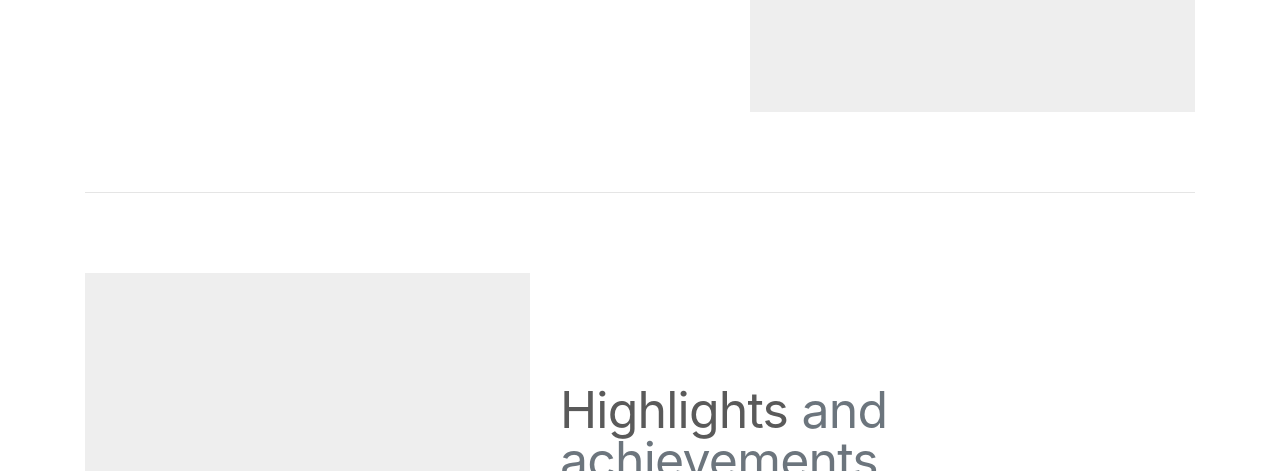
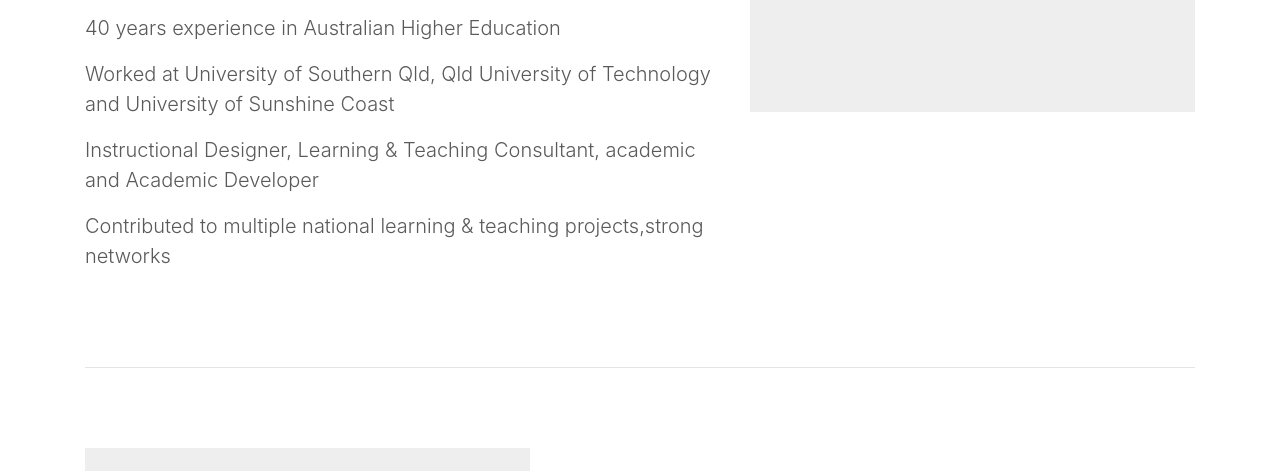
Before and after one commit to ccottman/ccottman.github.io, a plain HTML site: page index.html in a window 1280 px wide. Shown: the part 791-1262 px from the top of the page. Drawn offline with nearby package versions, Linux system fonts and the light colour scheme.

Commit message:
Updated Background and experience

```diff
--- a/index.html
+++ b/index.html
@@ -63,6 +63,10 @@
       <div class="col-md-7">
         <h2 class="featurette-heading">Caroline Cottman <span class="text-muted">Background and experience</span></h2>
         <p class="lead">Qualifications : MEd NE, GradDipContEd NE, BEc LaTrobe, DipEd LaTrobe, GradCertTESOL S.Qld</p>
+        <p class="lead">40 years experience in Australian Higher Education</p>
+        <p class="lead">Worked at University of Southern Qld, Qld University of Technology and University of Sunshine Coast</p>
+        <p class="lead">Instructional Designer, Learning & Teaching Consultant, academic and Academic Developer</p>
+        <p class="lead">Contributed to multiple national learning & teaching projects,strong networks</p>
       </div>
       <div class="col-md-5">
         <svg class="bd-placeholder-img bd-placeholder-img-lg featurette-image img-fluid mx-auto" width="500" height="500" xmlns="http://www.w3.org/2000/svg" preserveAspectRatio="xMidYMid slice" focusable="false" role="img" aria-label="Placeholder: 500x500"><title>Placeholder</title><rect width="100%" height="100%" fill="#eee"/><text x="50%" y="50%" fill="#aaa" dy=".3em">500x500</text></svg>
```
